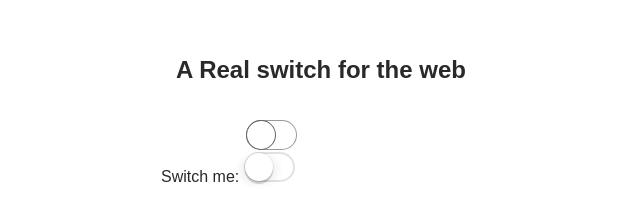
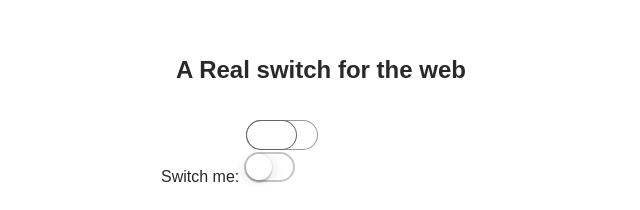
Before and after one commit to sakamies/real-switch, a plain HTML site: page index.html in a window 1280 px wide. Shown: the part 187-397 px from the top of the page, 319-959 px from the left. Drawn offline with Linux system fonts and the light colour scheme.

Commit message:
finess the effects & transitions

```diff
--- a/real-switch.css
+++ b/real-switch.css
@@ -10,9 +10,14 @@
   vertical-align: middle;
   position: relative;
   width: 51px;
+  width: 72px;
   height: 30px;
   /*margin: 0 0 -30px 0;*/
+  background: none;
   pointer-events: none;
+}
+.real-switch.checked {
+  left: -21px;
 }
 .fake-switch {
   display: block;
@@ -26,6 +31,7 @@
 
 /* Background */
 .real-switch::-webkit-slider-runnable-track {
+  -webkit-appearance: none;
   height: 30px;
   border-radius: 30px;
   box-shadow: inset 0px 0px 0px 1px #999;
@@ -34,15 +40,27 @@
   display: block;
   height: 30px;
   border-radius: 30px;
-  box-shadow: inset 0px 0px 0px 2px rgba(160,160,160,.3);
+  box-shadow:
+    inset 0px 0px 0px 2px black,
+    inset 0px 0px 0px 0px black;
+  opacity: .22;
   transition: all .33s ease;
+/*  transition: all .28s cubic-bezier(0.15, 0.46, 0.37, 1);*/
 }
 .real-switch:active + .fake-switch .track {
-  box-shadow: inset 0px 0px 0px 17px rgba(160,160,160,.3);
+  box-shadow:
+    inset 0px 0px 0px 17px black,
+    inset 36px 0px 0px 17px black;
 }
 .real-switch.checked + .fake-switch .track,
 .real-switch.checked:active + .fake-switch .track {
-  box-shadow: inset 0px 0px 0px 17px rgba(119,206,101,0.86);
+  box-shadow:
+    inset 0px 0px 0px 17px hsl(110, 52%, 60%),
+    inset 36px 0px 0px 0px hsl(110, 52%, 60%);
+  /*transition: all .28s cubic-bezier(0.15, 0.46, 0.37, 1);*/
+}
+.real-switch.checked + .fake-switch .track {
+  opacity: 1;
 }
 
 
@@ -50,6 +68,7 @@
 .real-switch::-webkit-slider-thumb {
   -webkit-appearance: none;
   width: 30px;
+  width: 51px;
   height: 30px;
   border-radius: 30px;
   box-shadow: inset 0px 0px 0px 1px #666;
@@ -58,13 +77,13 @@
 .real-switch + .fake-switch .thumb {
   -webkit-appearance: none;
   position: absolute;
-  top: 1px;
-  left: 1px;
+  top: 2px;
+  left: 2px;
   /*-webkit-transform: translateX(1px);*/
   display: block;
-  width: 28px;
-  height: 28px;
-  border-radius: 28px;
+  width: 26px;
+  height: 26px;
+  border-radius: 26px;
   background: white;
   box-shadow:
     0px 1px 11px 0px rgba(0,0,0,0.05),
@@ -72,22 +91,22 @@
     -7px 4px 6px 0px rgba(0,0,0,0.03),
     0px 3px 1px 0px rgba(0,0,0,0.16),
     0px 0px 0px 1px rgba(0,0,0,0.06);
-  transition-property: all;
-  transition-duration: .33s;
-  transition-timing-function: ease;
+  transition-property: width, left;
+  transition-duration: .33s, .33s;
+  transition-timing-function: ease, ease;
+  transition-delay: 0, 0;
   pointer-events: all;
 }
 .real-switch:focus + .fake-switch .thumb {
 }
-.real-switch:active::-webkit-slider-thumb,
 .real-switch:active + .fake-switch .thumb {
   width: 35px;
 }
 .real-switch.checked + .fake-switch .thumb {
-  left: 22px;
+  left: 23px;
   /*-webkit-transform: translateX(22px);*/
 }
 .real-switch.checked:active + .fake-switch .thumb {
-  left: 15px;
+  left: 14px;
   /*-webkit-transform: translateX(15px);*/
 }
```
